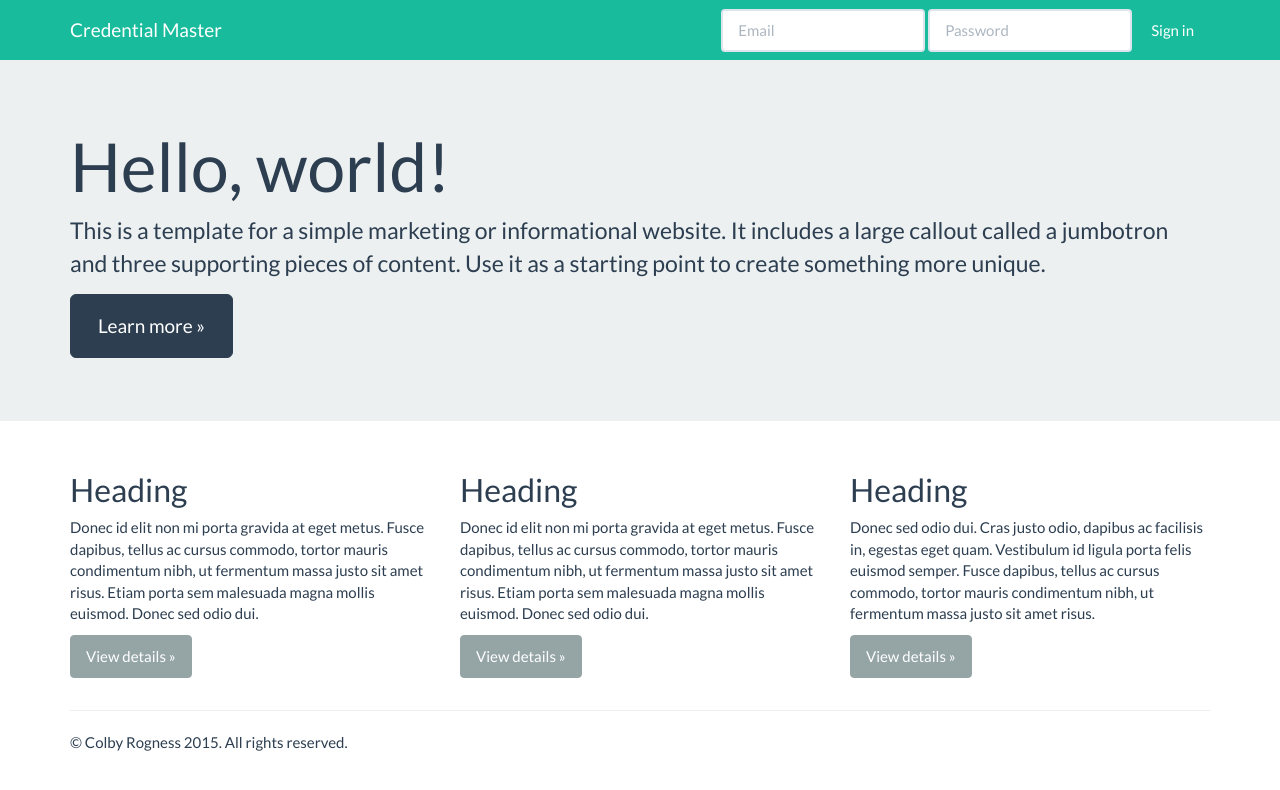
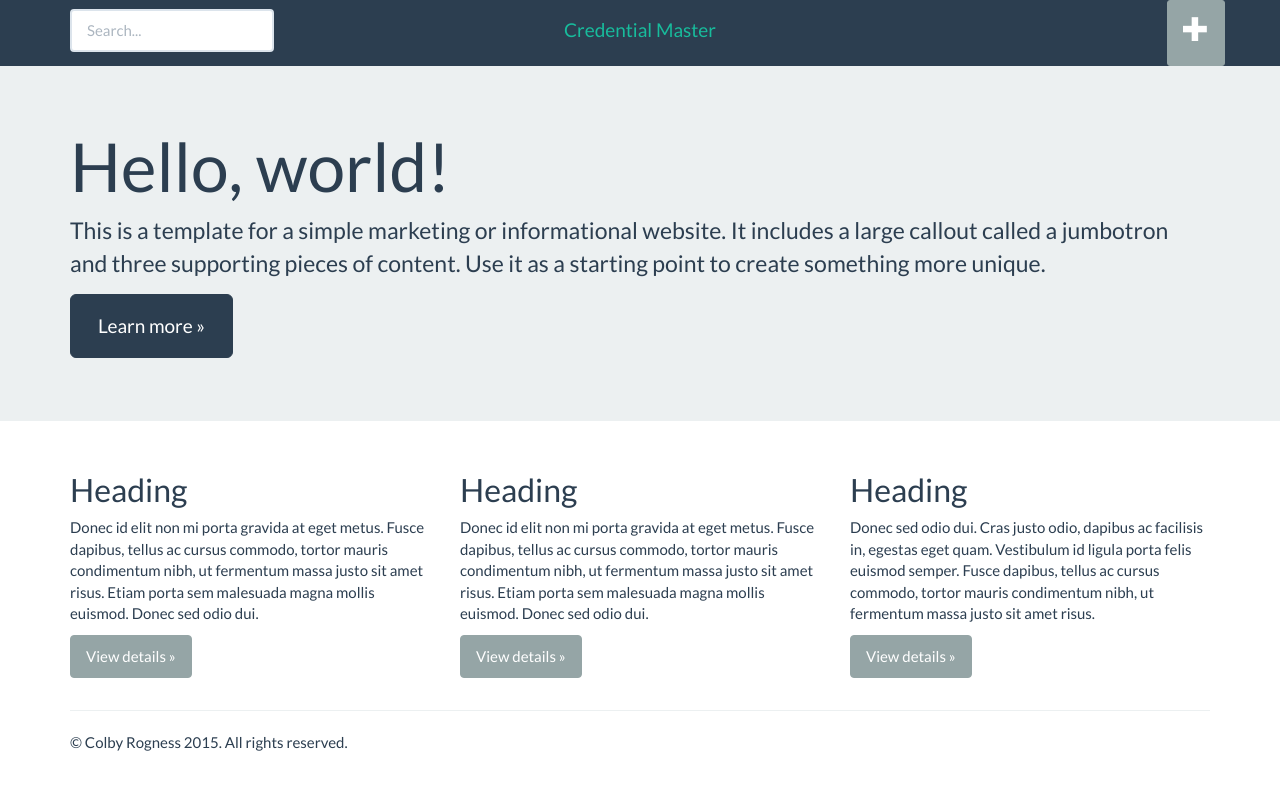
Before and after one commit to colbin8r/credential-master, a website: page app/index.html in a window 1280 px wide. Drawn offline with Linux system fonts and the light colour scheme; files that its build step writes are made by us from their sources; files whose address does not match are found by name.

Commit message:
feat(nav-bar): begin styling the navigation bar
Add some preliminary styles to the navigation bar, and begin changing
the content to match the comps.

```diff
--- a/app/index.html
+++ b/app/index.html
@@ -32,28 +32,30 @@
 				<p class="browsehappy">You are using an <strong>outdated</strong> browser. Please <a href="http://browsehappy.com/">upgrade your browser</a> to improve your experience.</p>
 		<![endif]-->
 
-		<nav class="navbar navbar-inverse navbar-fixed-top" role="navigation">
+		<nav class="navbar navbar-default navbar-fixed-top" role="navigation">
 			<div class="container">
+				<!-- Collect the nav links, forms, and other content for toggling -->
 				<div class="navbar-header">
-		      <button type="button" class="navbar-toggle collapsed" data-toggle="collapse" data-target="#navbar" aria-expanded="false" aria-controls="navbar">
+					<button type="button" class="navbar-toggle" data-toggle="collapse" data-target=".navbar-collapse">
 						<span class="sr-only">Toggle navigation</span>
 						<span class="icon-bar"></span>
 						<span class="icon-bar"></span>
 						<span class="icon-bar"></span>
 					</button>
+				</div>
+				<!-- Collect the nav links, forms, and other content for toggling -->
+				<div id="navbar" class="navbar-collapse collapse">
+					<form class="nav navbar-form navbar-left" role="form" id="search-form">
+						<div class="form-group">
+							<input type="search" id="search" placeholder="Search..." class="form-control">
+						</div>
+					</form>
 					<a class="navbar-brand" href="#">Credential Master</a>
+					<ul class="nav navbar-nav navbar-right">
+						<li><a href="#" id="nav-add" class="btn btn-default btn-sm"><span class="glyphicon glyphicon-plus"></span></a></li>
+						<!-- <li><a href="#" id="nav-sidebar"><span class="glyphicon glyphicon-menu-hamburger"></span></a></li> -->
+					</ul>
 				</div>
-		    <div id="navbar" class="navbar-collapse collapse">
-		      <form class="navbar-form navbar-right" role="form">
-		        <div class="form-group">
-		          <input type="text" placeholder="Email" class="form-control">
-		        </div>
-		        <div class="form-group">
-		          <input type="password" placeholder="Password" class="form-control">
-		        </div>
-		        <button type="submit" class="btn btn-success">Sign in</button>
-		      </form>
-		    </div><!--/.navbar-collapse -->
 			</div>
 		</nav>
 
--- /dev/null
+++ b/src/styles/partials/_navbar.scss
@@ -0,0 +1,30 @@
+/* ==========================================================================
+   Top Navigation Bar Styles
+   ========================================================================== */
+
+/* Add body padding to compensate for the fixed/stickied bar */
+body {
+	padding-top: 60px;
+}
+
+#navbar {
+	/* Icon sizing */
+	a.btn, .glyphicon {
+		font-size: 2em;
+		line-height: .5em;
+	}
+
+	/* Search form bar */
+	#search-form {
+		padding-left: 0;
+	}
+
+	/* Align the brand to the center of the bar */
+	.navbar-brand {
+		left: 0;
+		margin: auto;
+		position: absolute;
+		text-align: center;
+		width: 100%;
+	}
+}
```
Lines whose indentation alone changed are shown as unchanged.
